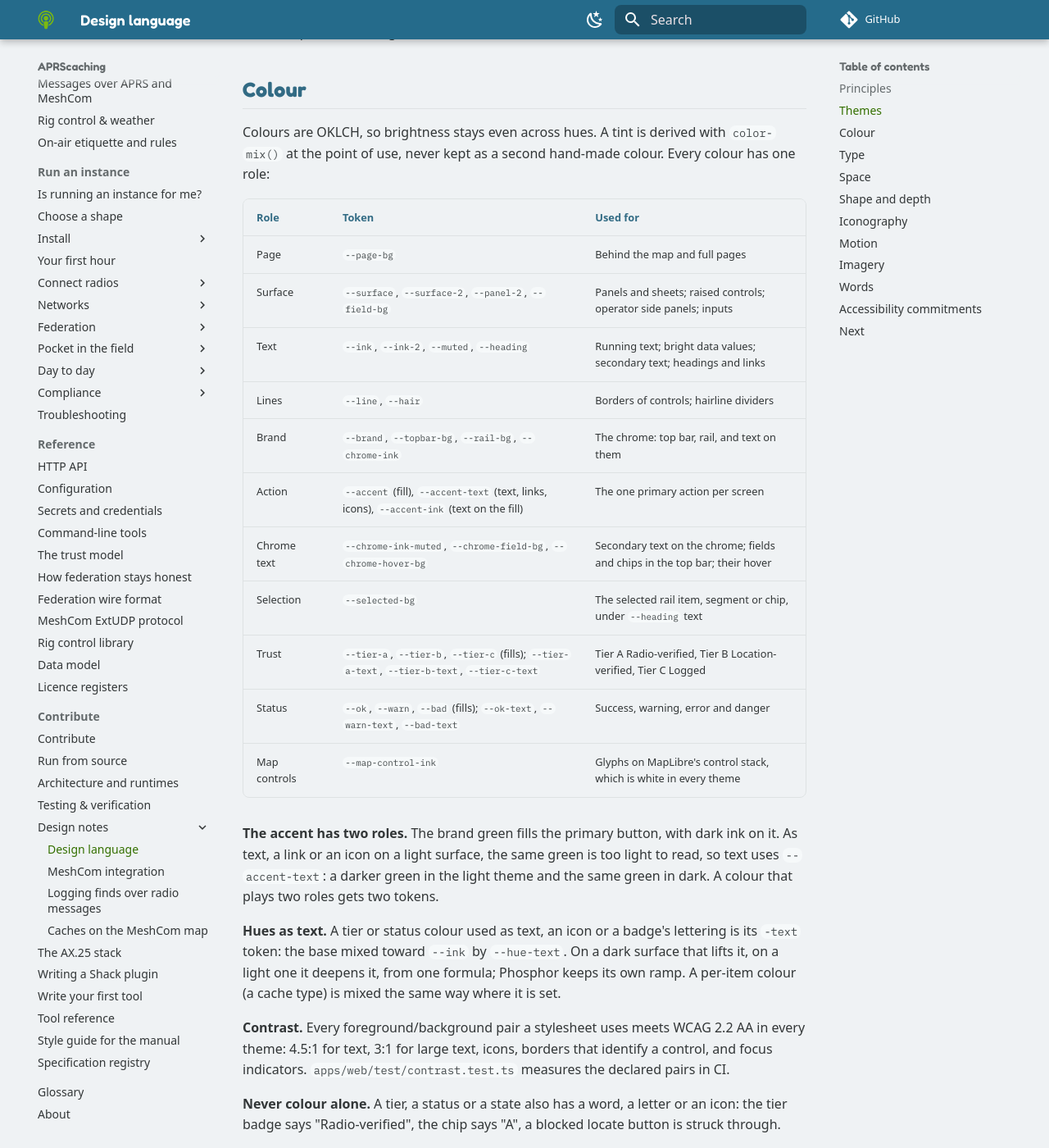
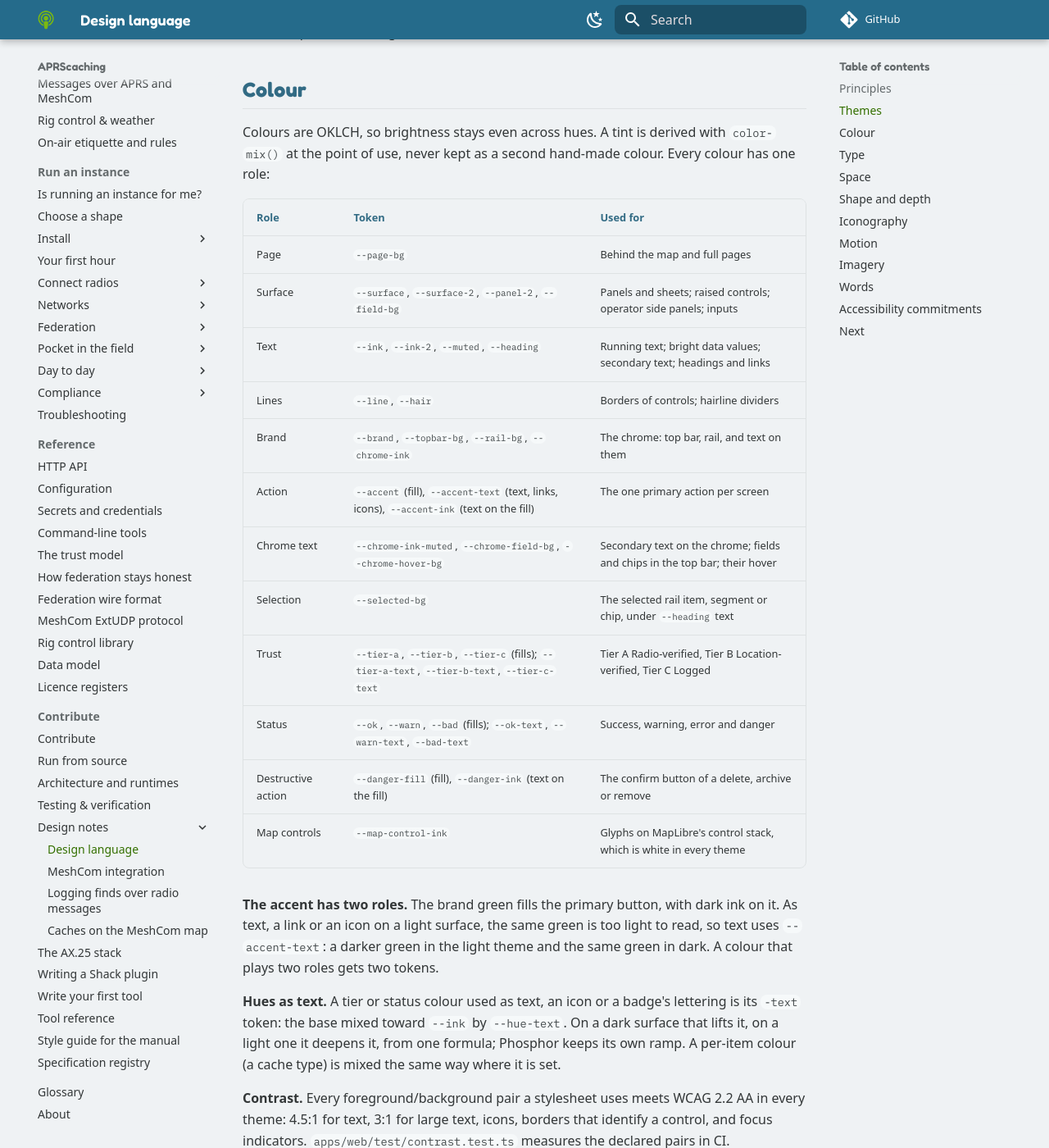
Before and after one commit to apachler/aprscaching, an MkDocs documentation site: the page built from docs/contribute/design/design-language.md, in a window 1280 px wide and 1400 px high, scrolled down 1156 px. Shown: the whole window at 82% size. Built offline with MkDocs 1.6.1 and Material for MkDocs 9.7.7, drawn with Linux system fonts in a browser that asks for light colours; comment, search, counter and statistics services are not loaded.

Commit message:
fix(web): a destructive confirm button is a red fill with readable ink
Signed-off-by: Andreas Pachler <apachler@paan-systems.com>

```diff
--- a/apps/web/src/styles/tokens.css
+++ b/apps/web/src/styles/tokens.css
@@ -51,6 +51,9 @@
     --ok-text: color-mix(in oklch, var(--ok) var(--hue-text), var(--ink));
     --warn-text: color-mix(in oklch, var(--warn) var(--hue-text), var(--ink));
     --bad-text: color-mix(in oklch, var(--bad) var(--hue-text), var(--ink));
+    /* a destructive primary (Delete, Archive, Remove): a red fill deep enough for white ink */
+    --danger-fill: oklch(0.52 0.19 27);
+    --danger-ink: oklch(1 0 0);
 
     /* operator surfaces — denser console chrome, derived in the same OKLCH family.
        Used by the nav rail, side panels and data chips; the core --surface/--ink stay as-is so
@@ -345,6 +348,8 @@
       var(--bad) 72%,
       var(--tint)
     ); /* the red lifted toward white, not toward the green ink */
+    --danger-fill: var(--bad); /* a red fill with the dark terminal ink, like the accent */
+    --danger-ink: var(--accent-ink);
 
     /* recognition chip → amber phosphor */
     --award-bg: oklch(0.24 0.05 95);
--- a/docs/contribute/design/design-language.md
+++ b/docs/contribute/design/design-language.md
@@ -45,6 +45,7 @@
 | Selection | `--selected-bg` | The selected rail item, segment or chip, under `--heading` text |
 | Trust | `--tier-a`, `--tier-b`, `--tier-c` (fills); `--tier-a-text`, `--tier-b-text`, `--tier-c-text` | Tier A Radio-verified, Tier B Location-verified, Tier C Logged |
 | Status | `--ok`, `--warn`, `--bad` (fills); `--ok-text`, `--warn-text`, `--bad-text` | Success, warning, error and danger |
+| Destructive action | `--danger-fill` (fill), `--danger-ink` (text on the fill) | The confirm button of a delete, archive or remove |
 | Map controls | `--map-control-ink` | Glyphs on MapLibre's control stack, which is white in every theme |
 
 **The accent has two roles.** The brand green fills the primary button, with dark ink on it. As text, a link or an
--- a/docs/stylesheets/tokens.gen.css
+++ b/docs/stylesheets/tokens.gen.css
@@ -84,6 +84,9 @@
     --ok-text: color-mix(in oklch, var(--ok) var(--hue-text), var(--ink));
     --warn-text: color-mix(in oklch, var(--warn) var(--hue-text), var(--ink));
     --bad-text: color-mix(in oklch, var(--bad) var(--hue-text), var(--ink));
+
+    --danger-fill: oklch(0.52 0.19 27);
+    --danger-ink: oklch(1 0 0);
 
     --rail-bg: oklch(0.2 0.012 230);
     --panel-2: oklch(0.185 0.01 225);
```
Also changed, not shown: apps/web/src/styles/components/button.css (+11 -0 lines), 2 other files.
